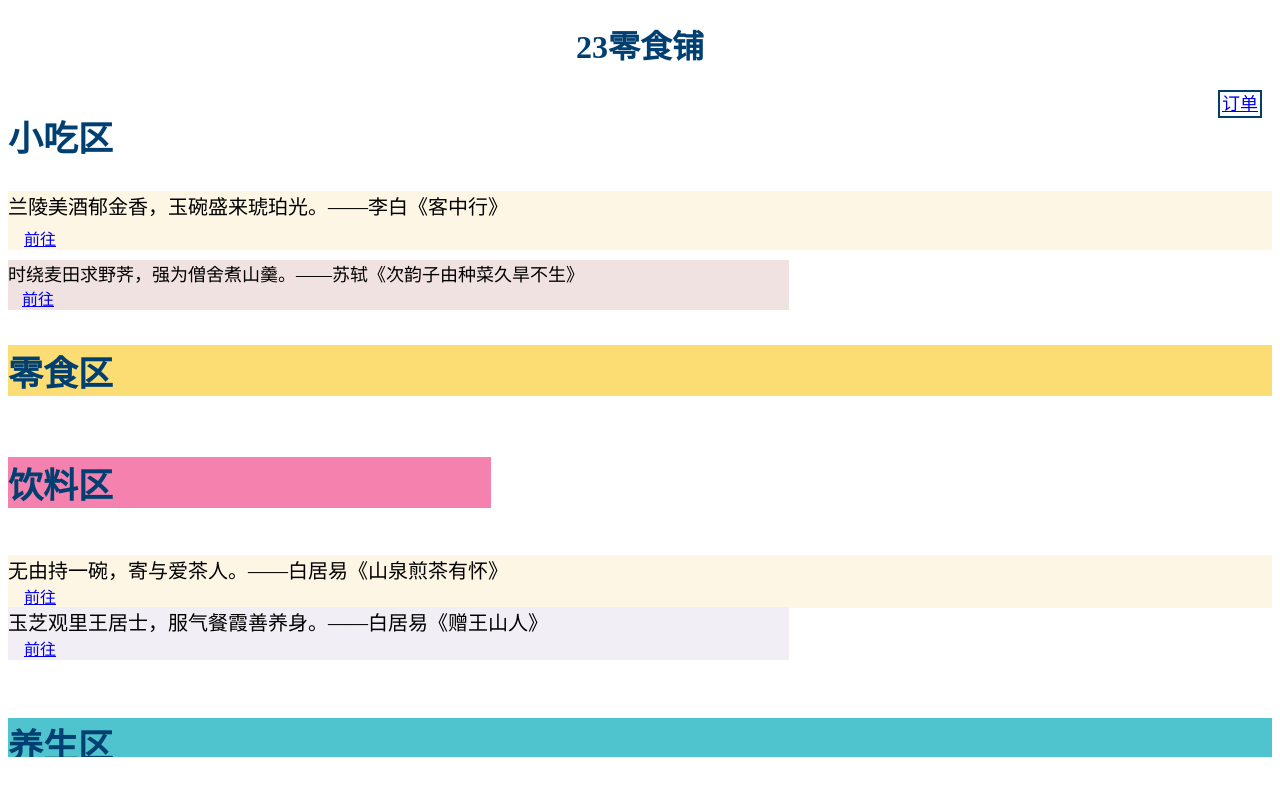
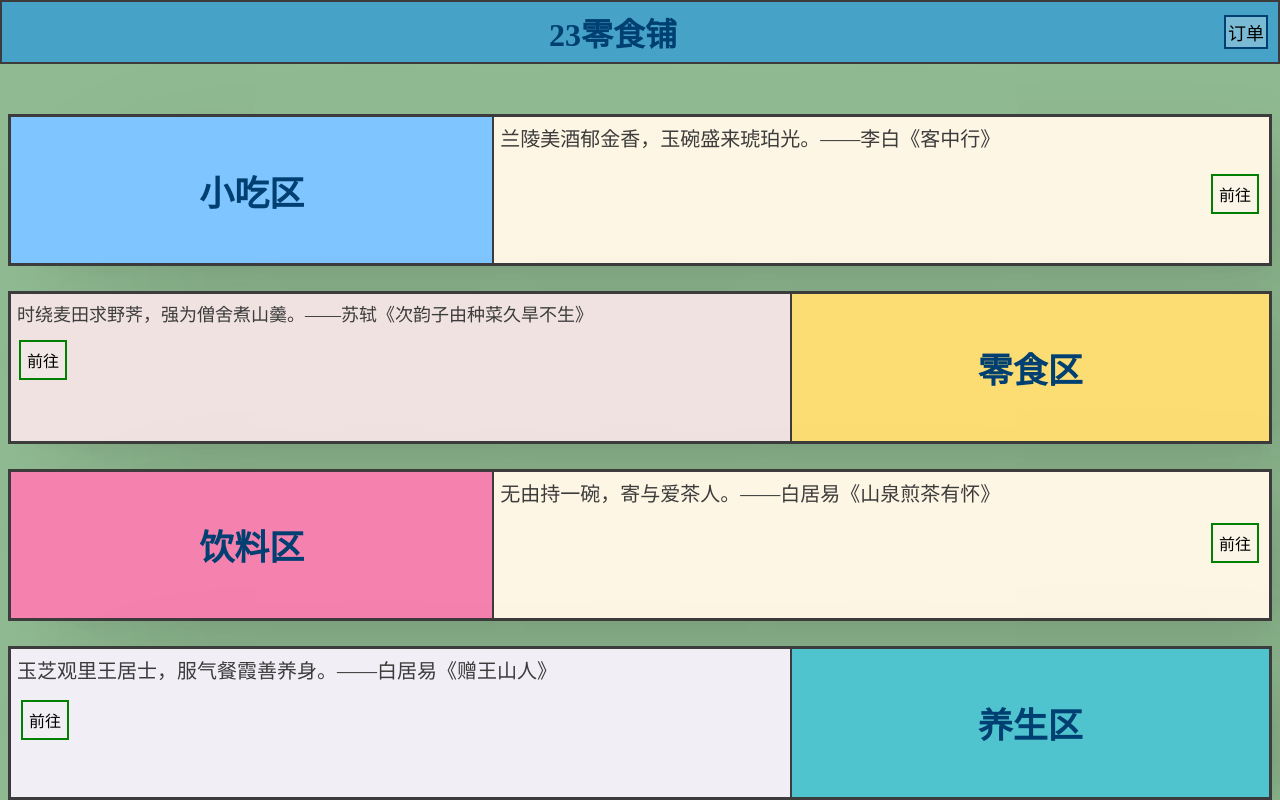
Before and after one commit to yibao2007/wqy-s, a plain HTML site: page index.html in a window 1280 px wide. Drawn offline with Linux system fonts and the light colour scheme; the site is published under a folder, as on GitHub Pages, so addresses that start at the root find nothing.

Commit message:
Add files via upload

```diff
--- a/index.html
+++ b/index.html
@@ -5,7 +5,7 @@
     <meta http-equiv="X-UA-Compatible" content="IE=edge" />
     <meta name="viewport" content="width=device-width, initial-scale=1.0" />
     <title>23零食铺</title>
-    <link rel="stylesheet" type="text/css" href="/css/css of the index.css" />
+    <link rel="stylesheet" type="text/css" href="./css/css of the index.css" />
   </head>
 
   <body class="flex flex1 column">
@@ -32,7 +32,7 @@
             border: 2px solid rgb(0, 63, 113);
             padding: 2px;
           "
-          href="/html/the list.html"
+          href="./html/the list.html"
           >订单</a
         >
       </div>
```
